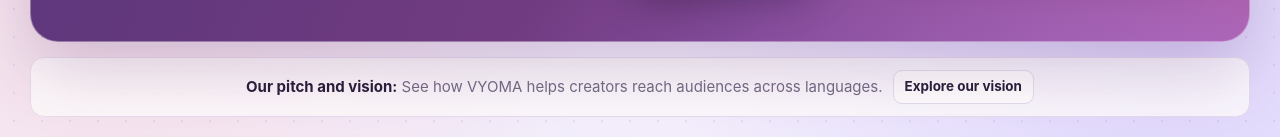
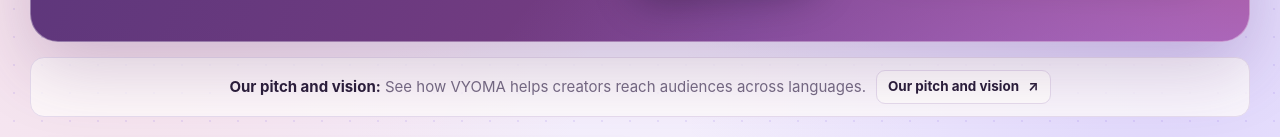
Before and after one commit to harshbansal120-cell/reel-dubber, a plain HTML site: page web/index.html in a window 1280 px wide. Shown: the part 481-618 px from the top of the page. Drawn offline with Linux system fonts and the light colour scheme; no server answers.

Commit message:
Clarify pitch and vision call to action

```diff
--- a/web/index.html
+++ b/web/index.html
@@ -391,7 +391,7 @@
   </section>
   <aside class="vision-cta" aria-label="Our pitch and vision">
     <span><strong>Our pitch and vision:</strong> See how VYOMA helps creators reach audiences across languages.</span>
-    <a class="button" href="/about">Explore our vision</a>
+    <a class="button" href="/about">Our pitch and vision <span aria-hidden="true">↗</span></a>
   </aside>
   <div id="setup"></div>
 
```
